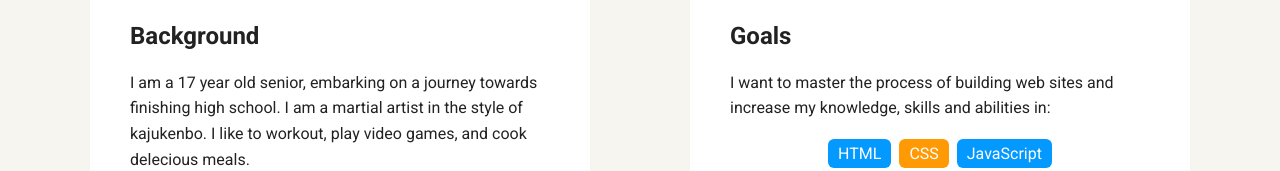
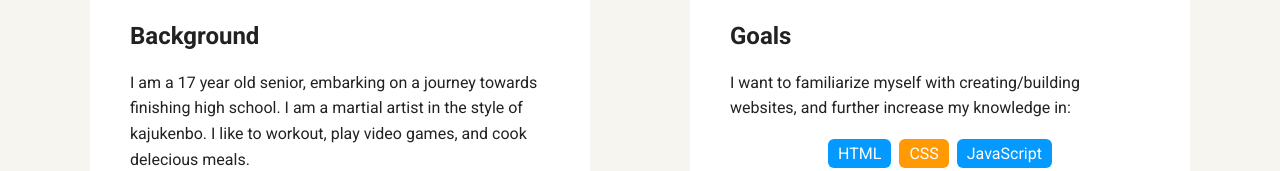
Before and after one commit to Fernando-sy/Techdegree-project-1, a plain HTML site: page index.html in a window 1280 px wide. Shown: the part 538-709 px from the top of the page. Drawn offline with Linux system fonts and the light colour scheme; a web font is replaced by a local one.

Commit message:
Update index.html

```diff
--- a/index.html
+++ b/index.html
@@ -31,7 +31,7 @@
 
       <div class="card">
         <h2>Goals</h2>
-        <p>I want to master the process of building web sites and increase my knowledge, skills and abilities in:</p>
+        <p>I want to familiarize myself with creating/building websites, and further increase my knowledge in:</p>
         <ul class="skills">
           <li>HTML</li>
           <li>CSS</li>
```
